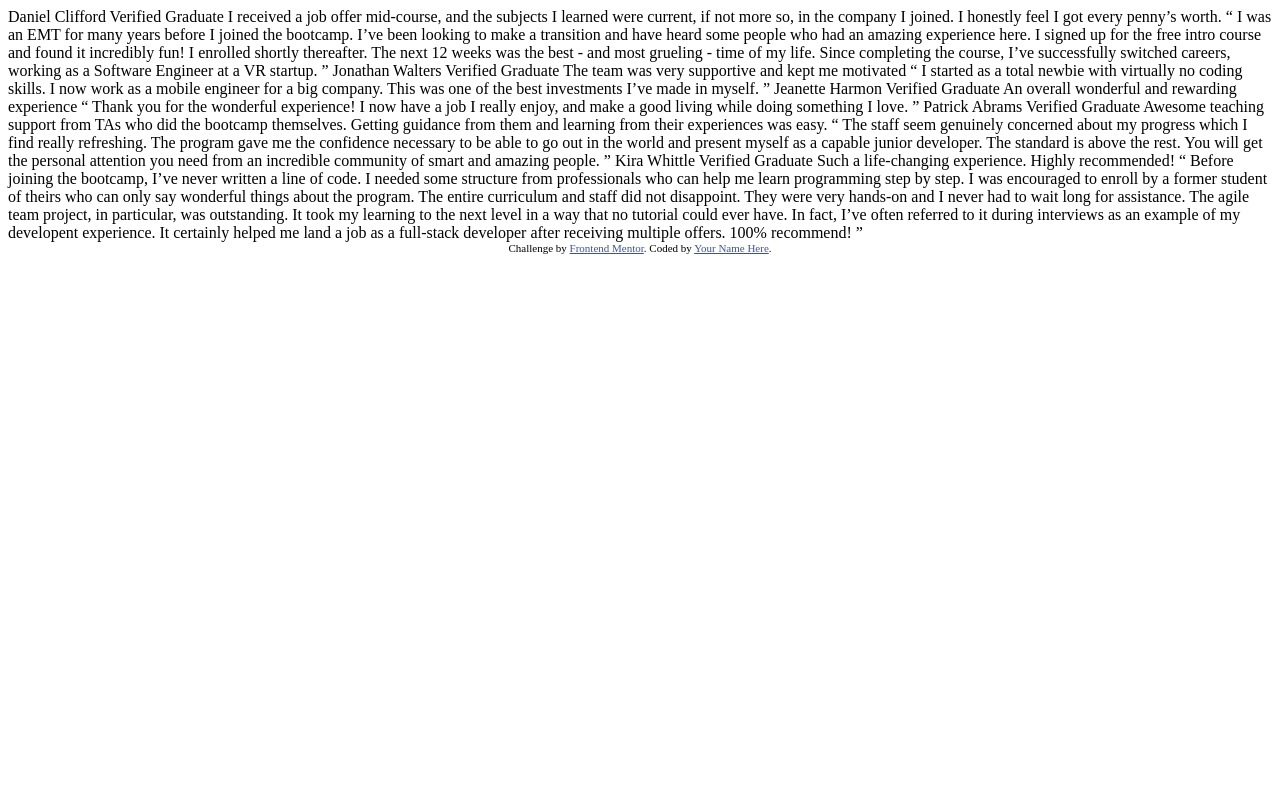
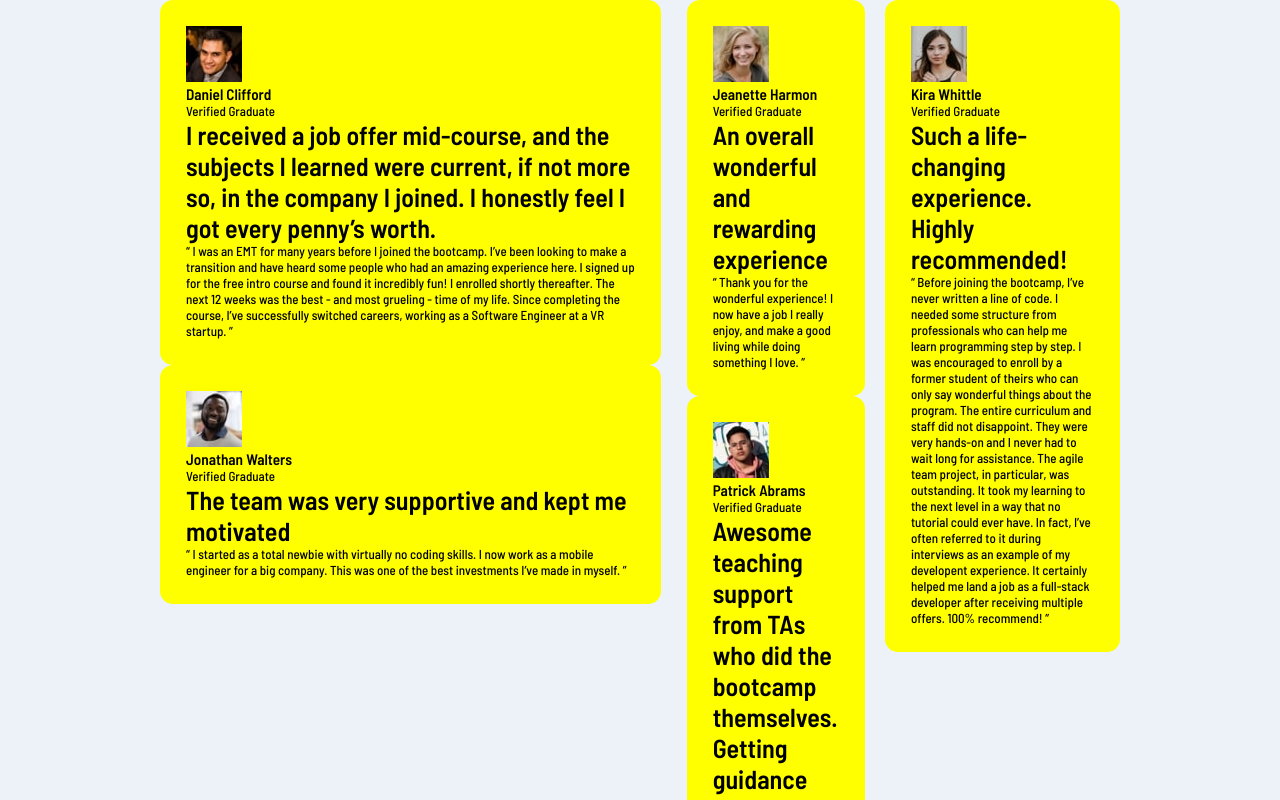
Before and after one commit to akaradexo/testimonials-grid-section-main, a plain HTML site: page index.html in a window 1280 px wide. Shown: the top 800 px of the page. Drawn offline with Linux system fonts and the light colour scheme.

Commit message:
structure done!

```diff
--- a/index.html
+++ b/index.html
@@ -5,6 +5,8 @@
   <meta name="viewport" content="width=device-width, initial-scale=1.0"> <!-- displays site properly based on user's device -->
 
   <link rel="icon" type="image/png" sizes="32x32" href="./images/favicon-32x32.png">
+  <link rel="stylesheet" href="./styles/normalize.css">
+  <link rel="stylesheet" href="./styles/style.css">
 
   <title>Frontend Mentor | [Challenge Name Here]</title>
 
@@ -15,62 +17,140 @@
   </style>
 </head>
 <body>
-  Daniel Clifford
-  Verified Graduate
+  <div class="container">
+    <div class="left-side">
+      <div class="top-side">
+        <div class="Daniel card">
+          <div class="author">
+            <img src="./images/image-daniel.jpg" alt="">
+            <div class="name">
+              <h3>Daniel Clifford</h3>
+              <p>Verified Graduate</p>
+            </div>
+          </div>
+          <div class="review">
+            <h1> I received a job offer mid-course, and the subjects I learned were current, if not more so,
+              in the company I joined. I honestly feel I got every penny’s worth.</h1>
+            <p>“ I was an EMT for many years before I joined the bootcamp. I’ve been looking to make a
+              transition and have heard some people who had an amazing experience here. I signed up
+              for the free intro course and found it incredibly fun! I enrolled shortly thereafter.
+              The next 12 weeks was the best - and most grueling - time of my life. Since completing
+              the course, I’ve successfully switched careers, working as a Software Engineer at a VR startup. ”</p>
+          </div>
+        </div>
+        <div class="Jonathan card">
+          <div class="author">
+            <img src="./images/image-jonathan.jpg" alt="">
+            <div class="name">
+              <h3>Jonathan Walters</h3>
+              <p>Verified Graduate</p>
+            </div>
+          </div>
+          <div class="review">
+            <h1>The team was very supportive and kept me motivated</h1>
+            <p>  “ I started as a total newbie with virtually no coding skills. I now work as a mobile engineer
+              for a big company. This was one of the best investments I’ve made in myself. ”</p>
+          </div>
+        </div>
 
-  I received a job offer mid-course, and the subjects I learned were current, if not more so,
-  in the company I joined. I honestly feel I got every penny’s worth.
+      </div>
+      <div class="bottom-side">
 
-  “ I was an EMT for many years before I joined the bootcamp. I’ve been looking to make a
-  transition and have heard some people who had an amazing experience here. I signed up
-  for the free intro course and found it incredibly fun! I enrolled shortly thereafter.
-  The next 12 weeks was the best - and most grueling - time of my life. Since completing
-  the course, I’ve successfully switched careers, working as a Software Engineer at a VR startup. ”
+      <div class="Jeanette card">
+        <div class="author">
+          <img src="./images/image-jeanette.jpg" alt="">
+          <div class="name">
+            <h3>Jeanette Harmon</h3>
+            <p>Verified Graduate</p>
+          </div>
+        </div>
+        <div class="review">
+          <h1>An overall wonderful and rewarding experience</h1>
+          <p>“ Thank you for the wonderful experience! I now have a job I really enjoy, and make a good living
+            while doing something I love. ”</p>
+        </div>
+      </div>
+      <div class="Patrick card">
+        <div class="author">
+          <img src="./images/image-patrick.jpg" alt="">
+          <div class="name">
+            <h3>Patrick Abrams</h3>
+            <p>Verified Graduate</p>
+          </div>
+        </div>
+        <div class="review">
+          <h1>Awesome teaching support from TAs who did the bootcamp themselves. Getting guidance from them and
+            learning from their experiences was easy.</h1>
+          <p>“ The staff seem genuinely concerned about my progress which I find really refreshing. The program
+            gave me the confidence necessary to be able to go out in the world and present myself as a capable
+            junior developer. The standard is above the rest. You will get the personal attention you need from
+            an incredible community of smart and amazing people. ”</p>
+        </div>
+      </div>
 
-  Jonathan Walters
-  Verified Graduate
+      </div>
+    </div>
+    <div class="right-side">
+      <div class="Kira card">
+        <div class="author">
+          <img src="./images/image-kira.jpg" alt="">
+          <div class="name">
+            <h3>Kira Whittle</h3>
+            <p>Verified Graduate</p>
+          </div>
+        </div>
+        <div class="review">
+          <h1>Such a life-changing experience. Highly recommended!</h1>
+          <p> “ Before joining the bootcamp, I’ve never written a line of code. I needed some structure from
+            professionals who can help me learn programming step by step. I was encouraged to enroll by a former
+            student of theirs who can only say wonderful things about the program. The entire curriculum and staff
+            did not disappoint. They were very hands-on and I never had to wait long for assistance. The agile team
+            project, in particular, was outstanding. It took my learning to the next level in a way that no tutorial
+            could ever have. In fact, I’ve often referred to it during interviews as an example of my developent
+            experience. It certainly helped me land a job as a full-stack developer after receiving multiple offers.
+            100% recommend! ”</p>
+        </div>
+      </div>
+    </div>
+  </div>
 
-  The team was very supportive and kept me motivated
 
-  “ I started as a total newbie with virtually no coding skills. I now work as a mobile engineer
-  for a big company. This was one of the best investments I’ve made in myself. ”
 
-  Jeanette Harmon
-  Verified Graduate
 
-  An overall wonderful and rewarding experience
 
-  “ Thank you for the wonderful experience! I now have a job I really enjoy, and make a good living
-  while doing something I love. ”
 
-  Patrick Abrams
-  Verified Graduate
 
-  Awesome teaching support from TAs who did the bootcamp themselves. Getting guidance from them and
-  learning from their experiences was easy.
 
-  “ The staff seem genuinely concerned about my progress which I find really refreshing. The program
-  gave me the confidence necessary to be able to go out in the world and present myself as a capable
-  junior developer. The standard is above the rest. You will get the personal attention you need from
-  an incredible community of smart and amazing people. ”
 
-  Kira Whittle
-  Verified Graduate
 
-  Such a life-changing experience. Highly recommended!
 
-  “ Before joining the bootcamp, I’ve never written a line of code. I needed some structure from
-  professionals who can help me learn programming step by step. I was encouraged to enroll by a former
-  student of theirs who can only say wonderful things about the program. The entire curriculum and staff
-  did not disappoint. They were very hands-on and I never had to wait long for assistance. The agile team
-  project, in particular, was outstanding. It took my learning to the next level in a way that no tutorial
-  could ever have. In fact, I’ve often referred to it during interviews as an example of my developent
-  experience. It certainly helped me land a job as a full-stack developer after receiving multiple offers.
-  100% recommend! ”
 
-  <div class="attribution">
+
+
+
+
+
+
+
+
+
+
+
+
+
+
+
+
+
+
+
+
+
+
+
+  <!-- <div class="attribution">
     Challenge by <a href="https://www.frontendmentor.io?ref=challenge" target="_blank">Frontend Mentor</a>.
     Coded by <a href="#">Your Name Here</a>.
-  </div>
+  </div> -->
 </body>
 </html>
--- /dev/null
+++ b/styles/normalize.css
@@ -0,0 +1,157 @@
+/* CSS Normalize */
+article,
+aside,
+details,
+figcaption,
+figure,
+footer,
+header,
+hgroup,
+nav,
+section,
+summary {
+  display: block;
+}
+audio,
+canvas,
+video {
+  display: inline-block;
+}
+audio:not([controls]) {
+  display: none;
+  height: 0;
+}
+[hidden] {
+  display: none;
+}
+html {
+  font-family: sans-serif;
+  -webkit-text-size-adjust: 100%;
+  -ms-text-size-adjust: 100%;
+}
+a:focus {
+  outline: thin dotted;
+}
+a:active,
+a:hover {
+  outline: 0;
+}
+h1 {
+  font-size: 2em;
+}
+abbr[title] {
+  border-bottom: 1px dotted;
+}
+b,
+strong {
+  font-weight: 700;
+}
+dfn {
+  font-style: italic;
+}
+mark {
+  background: #ff0;
+  color: #000;
+}
+code,
+kbd,
+pre,
+samp {
+  font-family: monospace, serif;
+  font-size: 1em;
+}
+pre {
+  white-space: pre-wrap;
+  word-wrap: break-word;
+}
+q {
+  quotes: \201c \201d \2018 \2019;
+}
+small {
+  font-size: 80%;
+}
+sub,
+sup {
+  font-size: 75%;
+  line-height: 0;
+  position: relative;
+  vertical-align: baseline;
+}
+sup {
+  top: -0.5em;
+}
+sub {
+  bottom: -0.25em;
+}
+img {
+  border: 0;
+}
+svg:not(:root) {
+  overflow: hidden;
+}
+fieldset {
+  border: 1px solid silver;
+  margin: 0 2px;
+  padding: 0.35em 0.625em 0.75em;
+}
+button,
+input,
+select,
+textarea {
+  font-family: inherit;
+  font-size: 100%;
+  margin: 0;
+}
+button,
+input {
+  line-height: normal;
+}
+button,html input[type=button],/* 1 */
+input[type=reset],input[type=submit] {
+  -webkit-appearance: button;
+  cursor: pointer;
+}
+button[disabled],
+input[disabled] {
+  cursor: default;
+}
+input[type='checkbox'],
+input[type='radio'] {
+  box-sizing: border-box;
+  padding: 0;
+}
+input[type='search'] {
+  -webkit-appearance: textfield;
+  -moz-box-sizing: content-box;
+  -webkit-box-sizing: content-box;
+  box-sizing: content-box;
+}
+input[type='search']::-webkit-search-cancel-button,
+input[type='search']::-webkit-search-decoration {
+  -webkit-appearance: none;
+}
+textarea {
+  overflow: auto;
+  vertical-align: top;
+}
+table {
+  border-collapse: collapse;
+  border-spacing: 0;
+}
+body,
+figure {
+  margin: 0;
+}
+legend,
+button::-moz-focus-inner,
+input::-moz-focus-inner {
+  border: 0;
+  padding: 0;
+}
+
+/* Box-sizing border-box */
+* {
+  -moz-box-sizing: border-box;
+  -webkit-box-sizing: border-box;
+  box-sizing: border-box;
+}
--- /dev/null
+++ b/styles/style.css
@@ -0,0 +1,90 @@
+
+/*
+
+
+Note for text colors:
+
+1. "Verified Graduate" has the same color as the person's name with 50% opacity
+2. Review paragraphs inside the quotations have the same color as well, but are at 70% opacity
+
+## Typography
+
+### Body Copy
+
+- Font size: 13px
+
+### Font
+
+- Family: [Barlow Semi Condensed](https://fonts.google.com/specimen/Barlow+Semi+Condensed)
+- Weights: 500, 600 */
+
+@import url('https://fonts.googleapis.com/css2?family=Barlow+Semi+Condensed:wght@500;600&display=swap');
+
+
+:root {
+    --clr-Moderate-violet: 		#7541c8;
+    --clr-Very-dark-grayish-blue: 		#48556a;
+    --clr-Very-dark-blackish-blue: #19212e;
+    --clr-White: 	#ffffff;
+
+    --clr-Light-gray:	#cfcfcf;
+    --clr-Light-grayish-blue:	#ecf2f8;
+
+}
+
+html{
+    font-size: 13px;
+}
+
+* {
+    margin: 0;
+    padding: 0;
+    box-sizing: border-box;
+}
+
+body {
+    font-family: 'Barlow Semi Condensed', sans-serif;
+    display: flex;
+    justify-content: center;
+    align-items: center;
+    background-color: #ecf2f8;
+
+}
+.container{
+    width: 75%;
+    display: grid;
+    grid-template-columns: 3fr 1fr;
+    column-gap: 1.5rem;
+    max-width: 1300px;
+    min-width: 930px;
+}
+
+.card{
+    background-color: yellow;
+    border-radius: 1rem;
+    padding: 2rem;
+}
+
+.left-side{
+    display: grid;
+    grid-gap: 2rem;
+    grid-template-columns: 3fr 1fr;
+}
+
+
+
+.Daniel{
+
+}
+.Jonathan{
+
+}
+.Jeanette{
+
+}
+.Patrick{
+
+}
+.Kira{
+
+}
```
